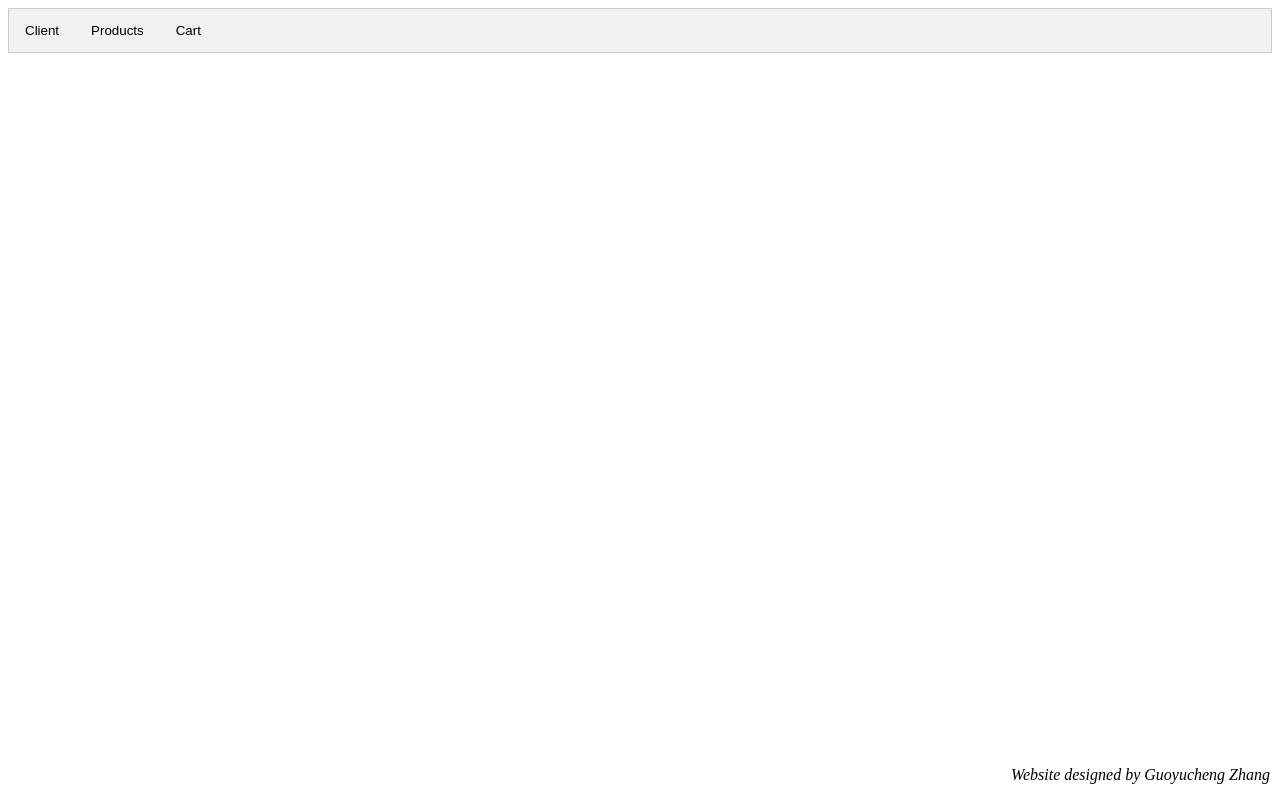
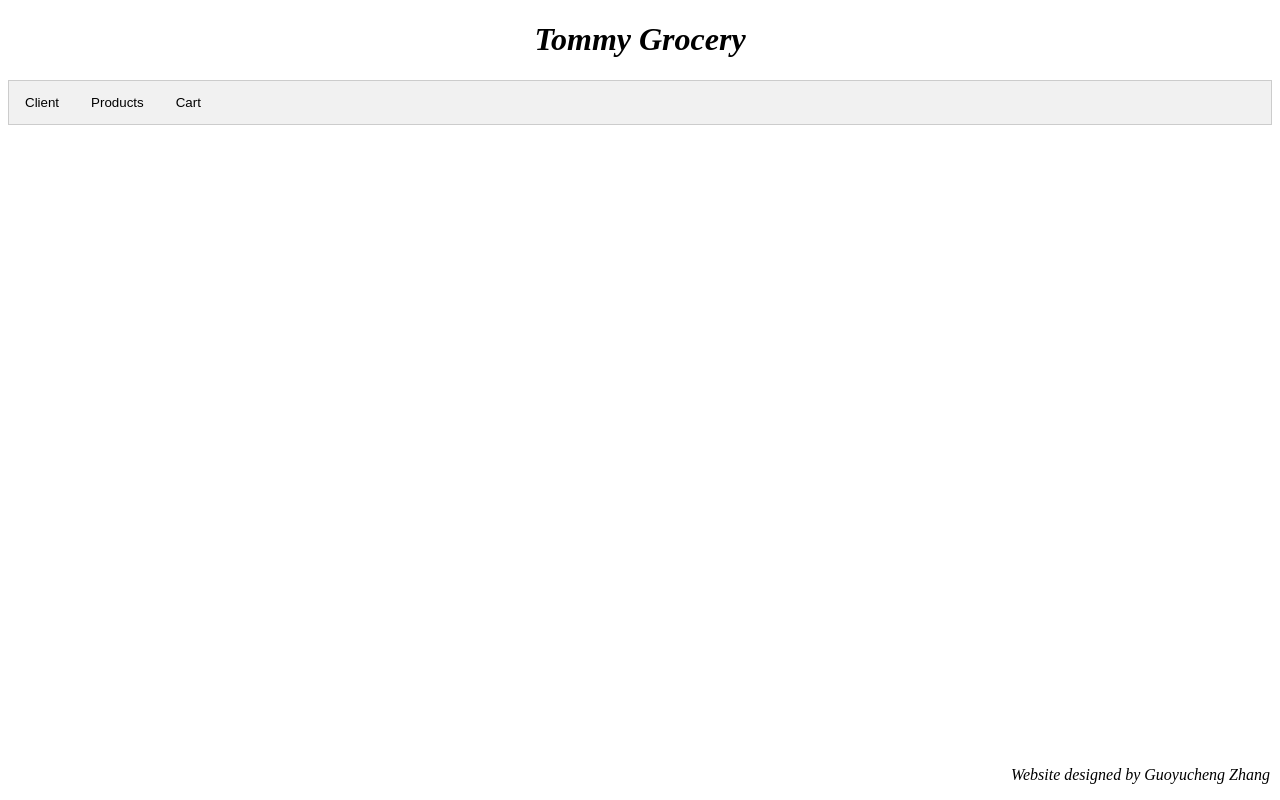
Before and after one commit to gzhan102/SEG-3125, a plain HTML site: page index.html in a window 1280 px wide. Drawn offline with Linux system fonts and the light colour scheme.

Commit message:
add grocery title

```diff
--- a/index.html
+++ b/index.html
@@ -8,6 +8,9 @@
 <body>
 
     <!-- Tab links, each one with an onclick event associated with it -->
+    <div class="title">
+        <h1>Tommy Grocery</h1>
+    </div>
     <div class="tab">
         <button class="tablinks" onclick="openInfo(event, 'Client')">Client</button>
         <button class="tablinks" onclick="openInfo(event, 'Products')">Products</button>
--- a/styles/style.css
+++ b/styles/style.css
@@ -1,6 +1,10 @@
 /* This style sheet is taken from  https://www.w3schools.com/howto/howto_js_tabs.asp> */
 
 /* Style the tab */
+.title {
+  text-align: center;
+  font-style: italic;
+}
 .tab {
     overflow: hidden;
     border: 1px solid #ccc;
```
